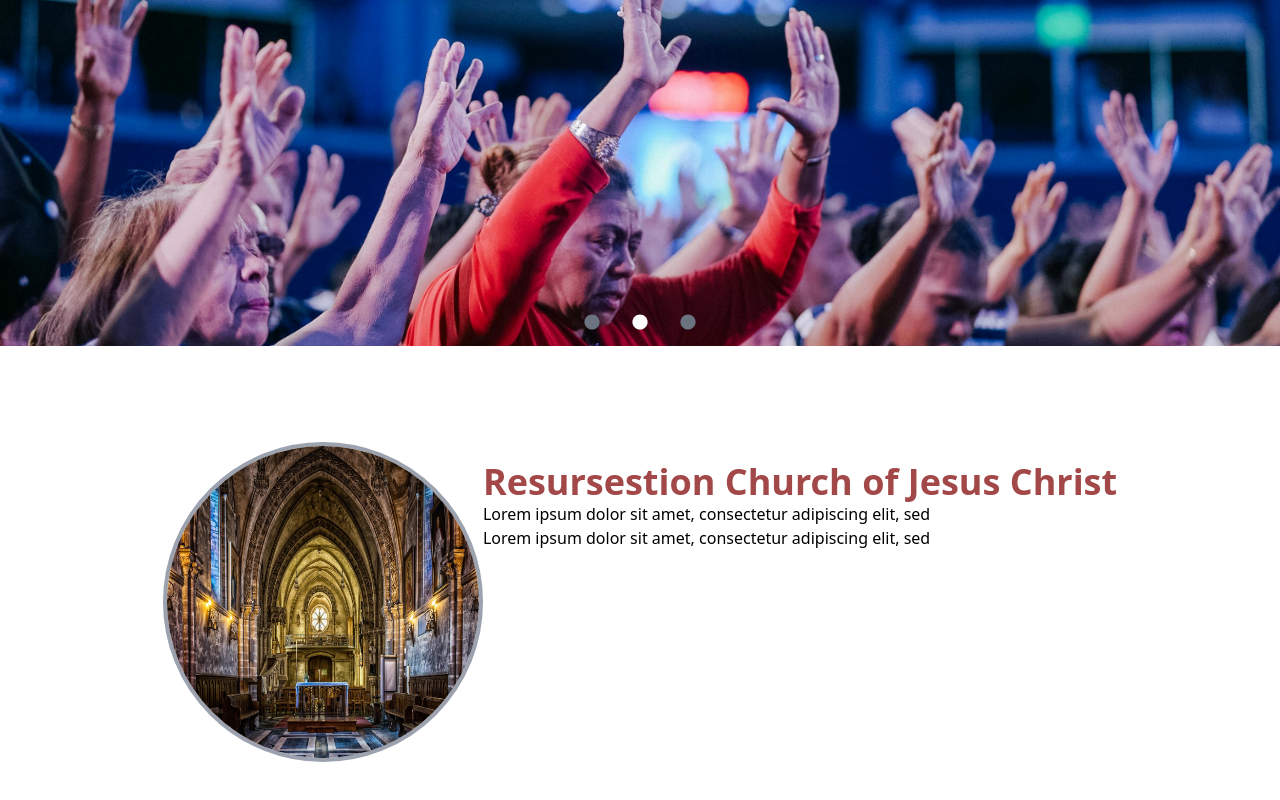
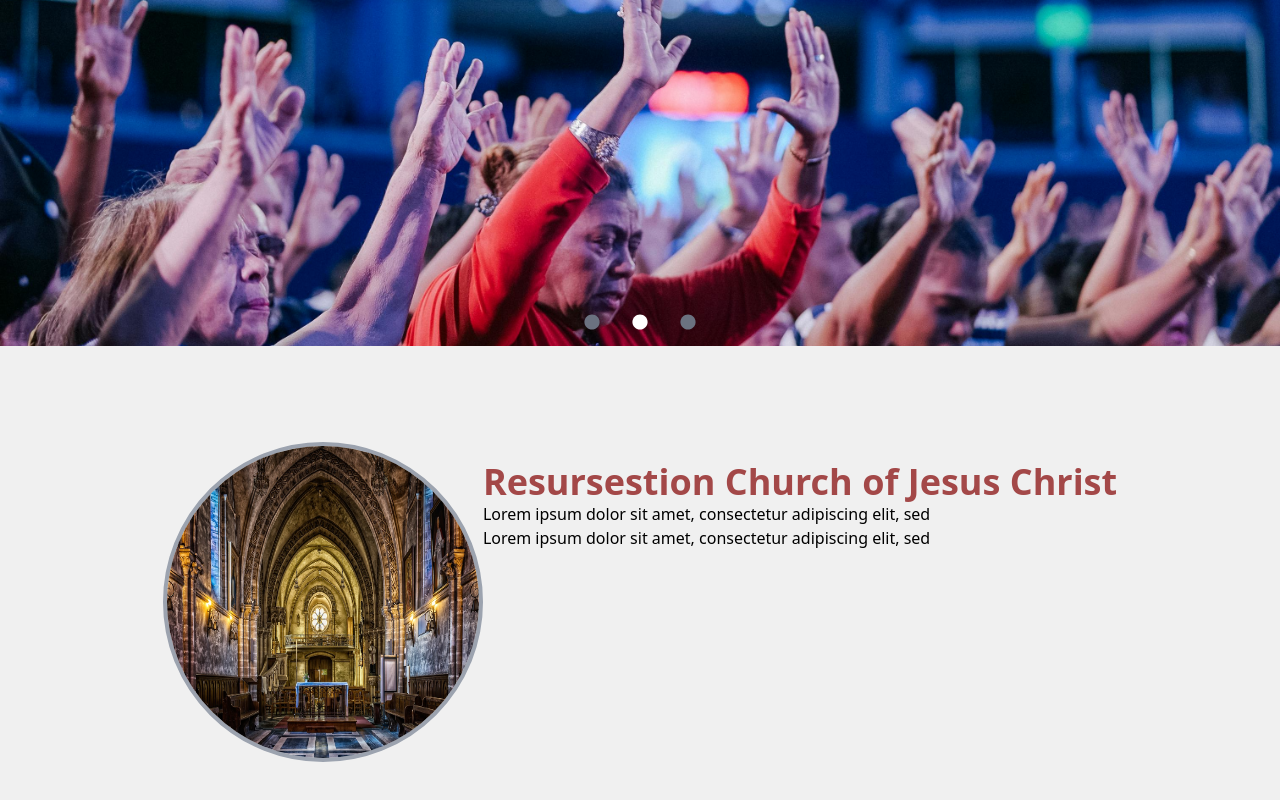
Before and after one commit to toluwanimi1/RCJCWebsite, a React (Create React App) app: page / in a window 1280 px wide. Shown: the part 354-1154 px from the top of the page. Built offline with nearby package versions, Linux system fonts and the light colour scheme; what @designbycode/tailwindcss-text-shadow would draw is missing.

Commit message:
Changed logo image to be something transparent, added button to image 1

```diff
--- a/src/Components/Home.jsx
+++ b/src/Components/Home.jsx
@@ -8,7 +8,7 @@ import { RxDotFilled } from "react-icons/rx";
 const Home = () => {
   const imgslides = [
     { url: img1, text: "Welcome",
-      css: 'flex font-bold justify-center text-9xl pt-[180px]'
+      css: 'flex font-bold justify-center text-9xl pt-[180px]', button:"About", buttoncss:'flex justify-center text 2xl'
      },
     { url: img2 },
     { url: img3 },
@@ -50,12 +50,19 @@ const Home = () => {
                 index === currentIndex ? "opacity-100" : "opacity-0"
               }`}
             >{/*Css for the image text*/}
+                <div>
                 <div className={`absolute w-full text-white ${slide.css}`} style={{ textShadow: "2px 2px 8px rgba(0, 0, 0, 0.7)" }}>
                 {slide.text}
+                </div>
+                {/*Css for the button on image 1*/}
+                <div className={`absolute w-full text-white ${slide.buttoncss}`}>
+                  {slide.button}
+                </div>
               </div>
             </div>
           ))}
         </div>
+        {/*Css for dot controll for the carousel*/}
         <div className="absolute bottom-20 left-0 right-0 flex justify-center z-10">
           {imgslides.map((slide, slideIndex) => (
             <div
@@ -63,6 +70,7 @@ const Home = () => {
               onClick={() => goToSlide(slideIndex)}
               className="text-5xl cursor-pointer"
             >
+              {/*Element that shows what slide the carousel is on*/}
               <RxDotFilled
                 className={`${
                   slideIndex === currentIndex ? "text-white" : "text-gray-500"
@@ -79,9 +87,9 @@ const Home = () => {
         <div className="hidden group-hover:block absolute top-[50%] -translate-x-0 translate-y-[-50%] right-5 text-2xl rounded-full p-2 bg-black/20 text-white cursor-pointer">
           <BsChevronCompactRight onClick={nextSlide} size={30}/>
         </div>
-        <div className="w-full h-full bg-white">
+        <div className="w-full h-full bg-[#f0f0f0]">
         <div className=" flex py-24 justify-center flex-row ">
-          {/*The*/}
+          {/*The location of the church container*/}
       <img src={img1} alt="Church Location" class="flex rounded-full size-[320px] border-4 border-gray-400 "/>
       <div className="pt-[20px]">
       <p className=' text-4xl font-bold inline text-[#a34848] '>Resursestion Church of Jesus Christ</p>
--- a/src/Components/Navbar.jsx
+++ b/src/Components/Navbar.jsx
@@ -5,7 +5,7 @@ const Navbar = () => {
     const [nav, setNav] = useState(false)
     const handleClick = () => setNav(!nav)
 return (
-    <div className='fixed w-full h-[80px] flex justify-between items-center px-4 bg-[white] text-[black] z-50'>
+    <div className='fixed w-full h-[80px] flex justify-between items-center px-4 bg-[#f0f0f0] text-[black] z-50'>
         <div> <img src={Logo} alt="Logo image" style={{width: '70px'}}/></div>
     {/*menu */}
             <ul className='hidden md:flex'>
```
Also changed, not shown: src/Assets/logo.png.
